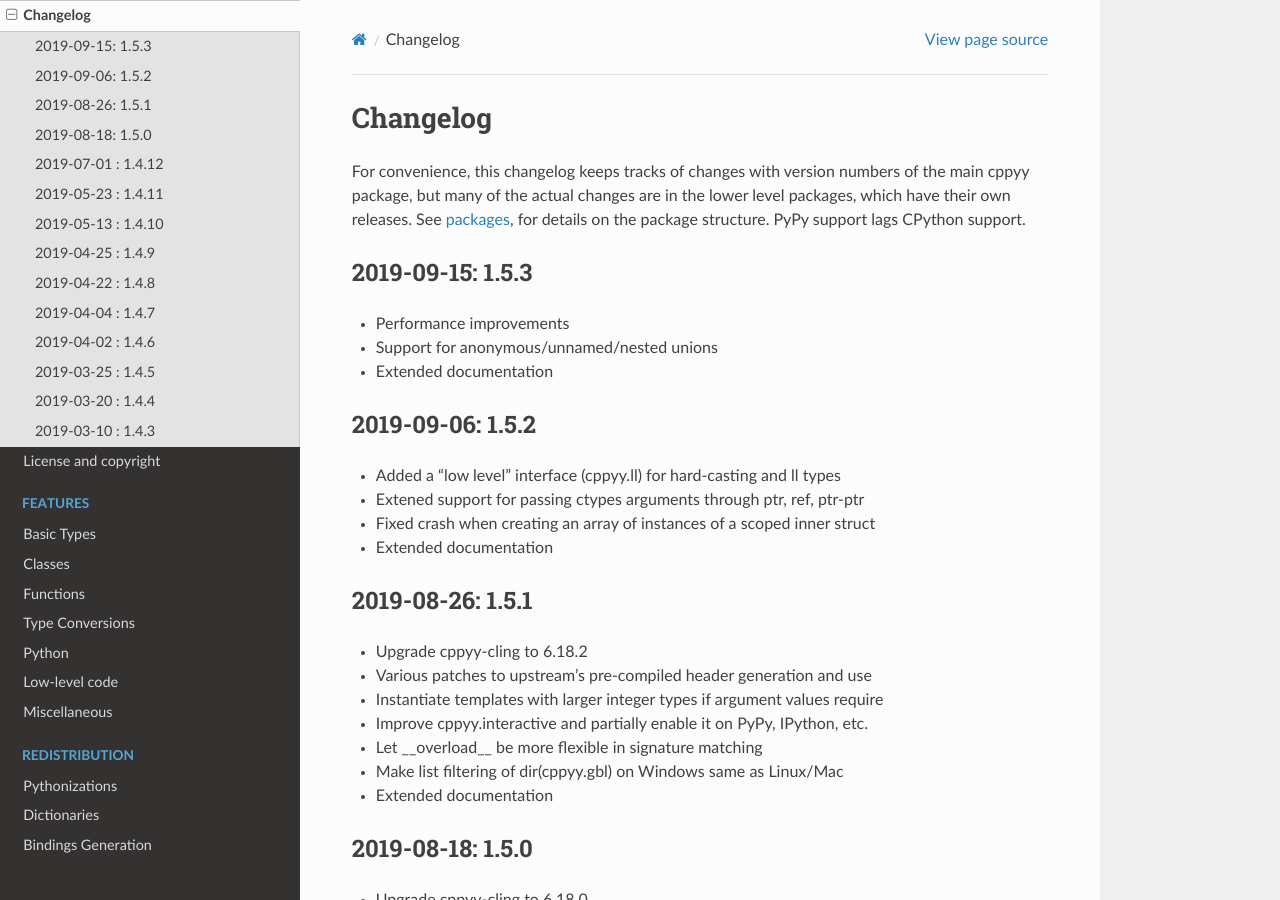
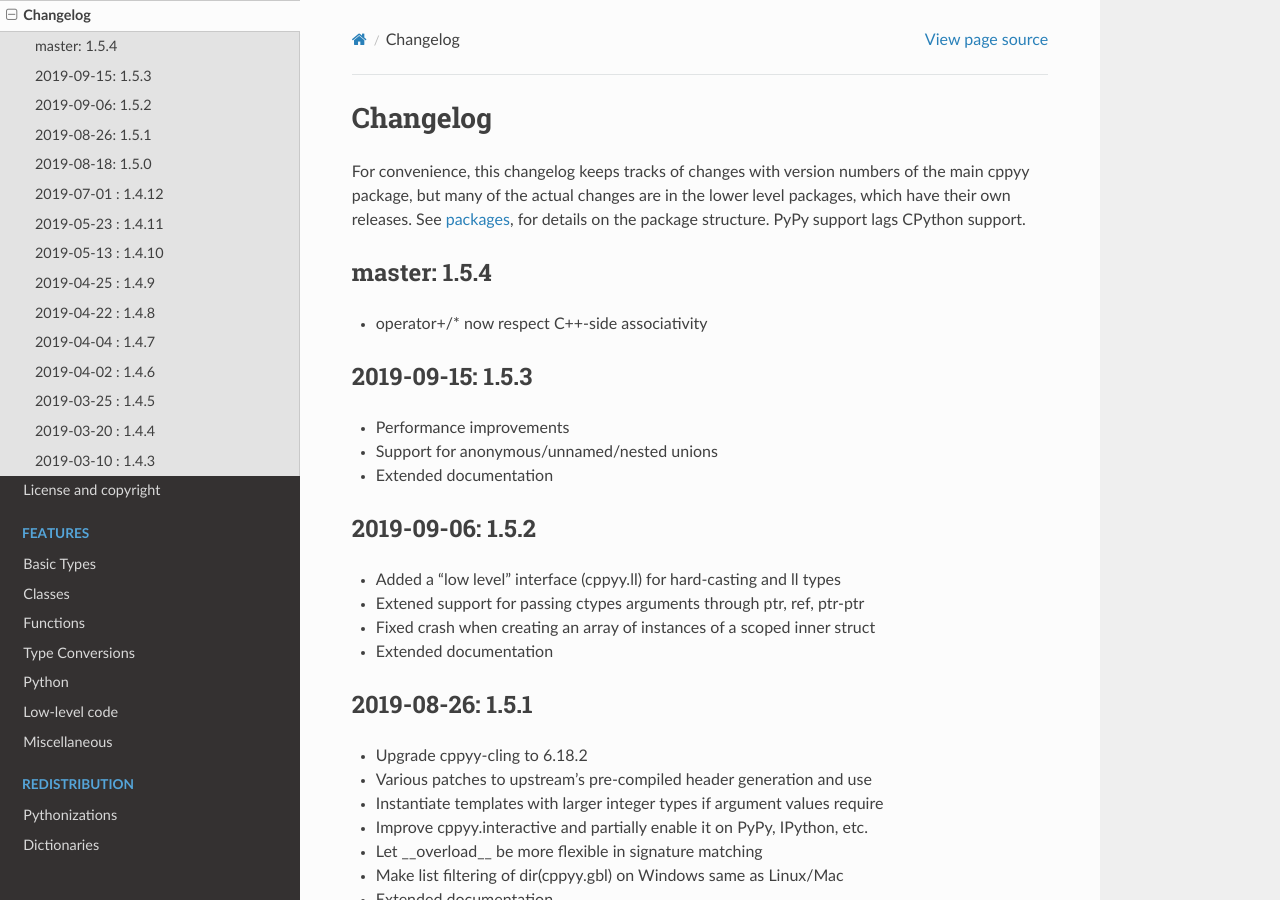
Before and after one commit to wlav/cppyy, a Sphinx documentation site: the page built from doc/source/changelog.rst, in a window 1280 px wide and 900 px high. Built offline with Sphinx 7.4.7 and the Read the Docs theme 2.0.0, drawn with Linux system fonts in a browser that asks for light colours.

Commit message:
update change log

```diff
--- a/doc/source/changelog.rst
+++ b/doc/source/changelog.rst
@@ -8,6 +8,12 @@
 level packages, which have their own releases.
 See :doc:`packages <packages>`, for details on the package structure.
 PyPy support lags CPython support.
+
+
+master: 1.5.4
+-------------
+
+* operator+/* now respect C++-side associativity
 
 
 2019-09-15: 1.5.3
```
